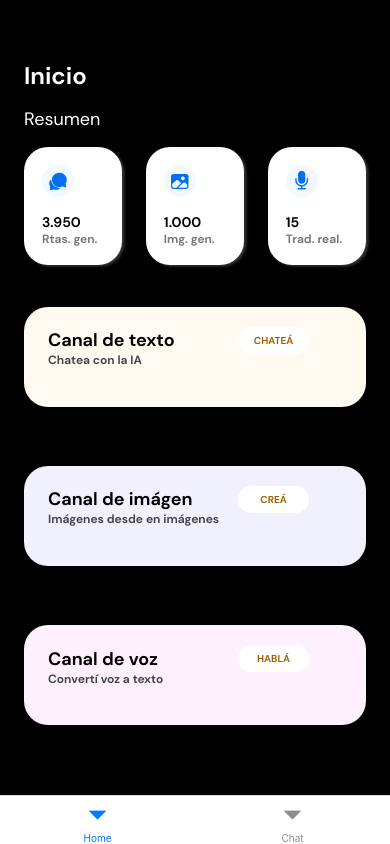
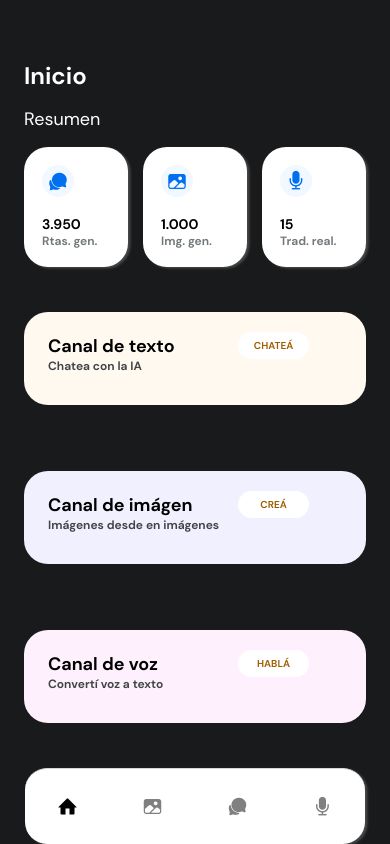
Before and after one commit to knbnunez/chat-IA-movil, a React Native app: screen / in a window 390 px wide. Built offline with nearby package versions, Linux system fonts and the light colour scheme.

Commit message:
Se avanzó con el estilo del TabBar y se posicionó las divs del ChatScreen

```diff
--- a/App.js
+++ b/App.js
@@ -1,21 +1,11 @@
-import { Text } from 'react-native';
-import HomeScreen from './screens/HomeScreen';
-import { NavigationContainer } from '@react-navigation/native';
-// import { createNativeStackNavigator } from '@react-navigation/native-stack';
-import { createBottomTabNavigator } from "@react-navigation/bottom-tabs";
-import { ROUTES } from './routes';
-import ChatScreen from './screens/ChatScreen';
+import { View, Text, StyleSheet } from 'react-native';
+import Ionicons from '@expo/vector-icons/Ionicons';
 
-const Tab = createBottomTabNavigator();
+import TabBar from './components/TabBar';
 
 const App = () => {
   return (
-    <NavigationContainer>
-      <Tab.Navigator initialRouteName={ROUTES.HOME}>
-        <Tab.Screen name={ROUTES.HOME} component={HomeScreen} options={{ headerShown: false }}/>
-        <Tab.Screen name={ROUTES.CHAT} component={ChatScreen}/>
-      </Tab.Navigator>
-    </NavigationContainer>
+      <TabBar></TabBar>
   );
 };
 
--- a/components/ActivityBox.js
+++ b/components/ActivityBox.js
@@ -21,13 +21,14 @@ export default ActivityBox;
 
 const styles = StyleSheet.create({
     activityBox: {
+        // width: '100%',
+        // height: '30%',
         width: '100%',
-        height: 100,
+        height: 93,
         borderRadius: 24,
         flexDirection: 'row',
         justifyContent: 'space-between',
     },
-    // ---
     excerciseContainer: {
         flexDirection: 'column',
         marginTop: 21.5,
@@ -42,7 +43,6 @@ const styles = StyleSheet.create({
         fontSize: 12,
         color: '#404446'
     },
-    // ---
     categoryContainer: {
         width: 71,
         height: 27,
--- a/components/StatBox.js
+++ b/components/StatBox.js
@@ -32,8 +32,10 @@ export default StatBox;
 
 const styles = StyleSheet.create({
   statBox: {
-    width: 98.33,
-    height: 118,
+    width: 104,
+    // width: '33.33%',
+    height: 120,
+    // height: '55%',
     backgroundColor: '#fff',
     borderRadius: 24,
     flexDirection: 'column',
--- /dev/null
+++ b/components/TabBar.js
@@ -0,0 +1,95 @@
+import { View, Text, StyleSheet } from 'react-native';
+import { NavigationContainer } from '@react-navigation/native';
+// import { createNativeStackNavigator } from '@react-navigation/native-stack';
+import { createBottomTabNavigator } from "@react-navigation/bottom-tabs";
+import { Ionicons, Entypo, MaterialCommunityIcons, FontAwesome} from '@expo/vector-icons';
+
+import { ROUTES } from '../routes';
+import HomeScreen from '../screens/HomeScreen';
+import ChatScreen from '../screens/ChatScreen';
+import ImageScreen from '../screens/ImageScreen';
+import VoiceScreen from '../screens/VoiceScreen';
+
+const Tab = createBottomTabNavigator();
+
+const TabBar = () => {
+    return (
+        <NavigationContainer>
+            <View style={{
+                flex: 1,
+                // backgroundColor: 'green'
+                backgroundColor: '#191A1B'
+            }}>
+            <Tab.Navigator
+                initialRouteName={ROUTES.HOME}
+                screenOptions={{
+                    // Para el texto
+                    // tabBarActiveTintColor: 'purple',
+                    // tabBarInactiveTintColor: 'gray',
+                    // tabBarLabel: null, // No me funcionó
+                    tabBarShowLabel: false, // Este sí
+                    tabBarStyle: {
+                        marginHorizontal: 25,
+                        borderRadius: 22,
+                        backgroundColor: 'white',
+                        height: '9%',
+                        shadowColor: "#FFF", //DarkMode
+                        // shadowColor: "#000",
+                        shadowOffset: { width: 2.5, height: 1.5 },
+                        shadowOpacity: 0.2,
+                        shadowRadius: 2.5,
+                        elevation: 5
+                    },
+                }}
+            >
+                <Tab.Screen
+                    name={ROUTES.HOME}
+                    component={HomeScreen}
+                    options={{
+                        headerShown: false,
+                        tabBarIcon: ({ color, size, focused }) => { // Es lo mismo que hacer: tabBarIcon: (params) => { const {color, size} = params; ...}
+                            const iconColor = focused ? 'black' : 'gray';
+                            return <Entypo name="home" size={20} color={iconColor} />
+                        }
+                    }}
+                />
+                <Tab.Screen
+                    name={ROUTES.CHAT}
+                    component={ChatScreen}
+                    options={{
+                        headerShown: false,
+                        tabBarIcon: ({ color, size, focused }) => {
+                            const iconColor = focused ? 'black' : 'gray';
+                            return <Ionicons name="image" size={20} color={iconColor} /> // Si solo hace esto
+                        }
+                    }}
+                />
+                <Tab.Screen
+                    name={ROUTES.IMAGE}
+                    component={ImageScreen}
+                    options={{
+                        headerShown: false,
+                        tabBarIcon: ({ color, size, focused }) => {
+                            const iconColor = focused ? 'black' : 'gray';
+                            return <Ionicons name="chatbubbles" size={20} color={iconColor} />
+                        }
+                    }}
+                />
+                <Tab.Screen
+                    name={ROUTES.VOICE}
+                    component={VoiceScreen}
+                    options={{
+                        headerShown: false,
+                        tabBarIcon: ({ color, size, focused }) => {
+                            const iconColor = focused ? 'black' : 'gray';
+                            return <FontAwesome name="microphone" size={20} color={iconColor} />
+                        }
+                    }}
+                />
+            </Tab.Navigator>
+            </View>
+        </NavigationContainer>
+    );
+};
+
+export default TabBar;
--- a/package.json
+++ b/package.json
@@ -9,6 +9,7 @@
     "web": "expo start --web"
   },
   "dependencies": {
+    "@expo/vector-icons": "^13.0.0",
     "@expo/webpack-config": "^18.0.1",
     "@react-navigation/bottom-tabs": "^6.5.7",
     "@react-navigation/native": "^6.1.6",
--- a/routes.js
+++ b/routes.js
@@ -1,4 +1,6 @@
 export const ROUTES = {
     HOME: 'Home',
     CHAT: 'Chat',
+    IMAGE: 'Image',
+    VOICE: 'Voice',
 }
--- a/screens/HomeScreen.js
+++ b/screens/HomeScreen.js
@@ -3,9 +3,10 @@ import React, { useState } from 'react';
 import { useFonts } from 'expo-font';
 import Ionicons from '@expo/vector-icons/Ionicons';
 import { FontAwesome } from '@expo/vector-icons';
+import { useNavigation } from '@react-navigation/native';
+
 import StatBox from './../components/StatBox';
 import ActivityBox from './../components/ActivityBox';
-import { useNavigation } from '@react-navigation/native';
 import { ROUTES } from '../routes';
 
 const HomeScreen = () => {
@@ -24,9 +25,11 @@ const HomeScreen = () => {
   // }, 1000);
 
   const navigation = useNavigation();
-  const _handlePress = () => {
-    navigation.navigate(ROUTES.CHAT)
-  }
+  const _handlePress = () => navigation.navigate(ROUTES.CHAT);
+  // const _handlePress = (name) => {
+  //   if (name == 'CHAT') navigation.navigate(ROUTES.CHAT);
+  //   else navigation.navigate(ROUTES.HOME);
+  // }
 
   return (
     <View style={styles.container}>
@@ -34,7 +37,6 @@ const HomeScreen = () => {
       <Text style={styles.subtitle}>Resumen</Text>
 
       <View style={styles.statBoxContainer}>
-
         <StatBox
           // style={styles.statBox}
           // source='./assets/images/Fueguito.svg' # No se pudo mandarle el source para el string del require (del Image)
@@ -42,23 +44,61 @@ const HomeScreen = () => {
           boxText='3.950'
           boxSubtext='Rtas. gen.' // 3.950
         >
-          <Ionicons name="chatbubbles" size={20} color="#0070F0" />
+          <Ionicons
+            name="chatbubbles"
+            size={20}
+            color="#0070F0"
+          />
         </StatBox>
-        <StatBox boxText='1.000' boxSubtext='Img. gen.'>
+        <StatBox
+          boxText='1.000'
+          boxSubtext='Img. gen.'
+        >
           {/* <Image source={require("./assets/images/imagen.png")} style={{ width: 15, height: 13 }}/> */}
-          <Ionicons name="image" size={20} color="#0070F0" />
+          <Ionicons
+            name="image"
+            size={20}
+            color="#0070F0"
+          />
         </StatBox>
-        <StatBox boxText='15' boxSubtext='Trad. real.'>
-          <FontAwesome name="microphone" size={20} color="#0070F0" />
+        <StatBox
+          boxText='15'
+          boxSubtext='Trad. real.'
+        >
+          <FontAwesome
+            name="microphone"
+            size={20}
+            color="#0070F0"
+          />
         </StatBox>
       </View>
 
       <View style={styles.activityBoxContainer}>
+        {/* <Pressable onPressIn={() => _handlePress('CHAT')}> */}
         <Pressable onPressIn={_handlePress}>
-          <ActivityBox style={{backgroundColor: '#FFF9F0'}} excerciseTitle='Canal de texto' excerciseSubtitle='Chatea con la IA' categoryTitle='CHATEÁ'/>
+          <ActivityBox
+            style={{backgroundColor: '#FFF9F0'}}
+            excerciseTitle='Canal de texto'
+            excerciseSubtitle='Chatea con la IA'
+            categoryTitle='CHATEÁ'
+          />
         </Pressable>
-        <ActivityBox style={{backgroundColor: '#F0F0FF'}} excerciseTitle='Canal de imágen' excerciseSubtitle='Imágenes desde en imágenes' categoryTitle='CREÁ'/>
-        <ActivityBox style={{backgroundColor: '#FFF0FD'}} excerciseTitle='Canal de voz' excerciseSubtitle='Convertí voz a texto' categoryTitle='HABLÁ'/>
+        {/* <Pressable onPressIn={() => _handlePress('HOME')}> */}
+          <ActivityBox
+            style={{backgroundColor: '#F0F0FF'}}
+            excerciseTitle='Canal de imágen'
+            excerciseSubtitle='Imágenes desde en imágenes'
+            categoryTitle='CREÁ'
+          />
+        {/* </Pressable> */}
+        {/* <Pressable onPressIn={() => _handlePress('HOME')}>  */}
+          <ActivityBox
+            style={{backgroundColor: '#FFF0FD'}}
+            excerciseTitle='Canal de voz'
+            excerciseSubtitle='Convertí voz a texto'
+            categoryTitle='HABLÁ'
+          />
+        {/* </Pressable> */}
       </View>
 
     </View>
@@ -70,11 +110,11 @@ export default HomeScreen;
 const styles = StyleSheet.create({
   container: {
     flex: 1, // Se establece el tamaño al máx en relación con su contenedor, en este caso, container principal: toda la pantalla
-    backgroundColor: '#000', // DarkMode?
+    flexDirection: 'column',
+    backgroundColor: '#191A1B', // DarkMode?
     // backgroundColor: '#FFF',
     paddingHorizontal: 24,
   },
-  // -----------------------
   title: {
     fontFamily: 'DMSansBold',
     fontSize: 24,
@@ -89,20 +129,22 @@ const styles = StyleSheet.create({
     // color: '#000',
     marginVertical: 16,
   },
-  // -----------------------
   statBoxContainer: {
+    // maxHeight: '18%',
     flexDirection: 'row',
+    // flex: 1,
     justifyContent: 'space-between',
     // backgroundColor: 'green',
+    backgroundColor: '#191A1B',
   },
-  // -----------------------
-  // TODO: Corregir margin derecho...
   activityBoxContainer: {
+    // height: '50%',
     flexDirection: 'column', // Por defecto es column (React Native -> Mobile)
     flex: 1, // Expando al max en relación con su contenedor
     justifyContent: 'space-around',
     marginVertical: 12,
-    marginBottom: 40,
+    // marginBottom: 40,
     // backgroundColor: 'blue',
+    backgroundColor: '#191A1B',
   },
 });
--- /dev/null
+++ b/screens/ImageScreen.js
@@ -0,0 +1,20 @@
+import { Text } from 'react-native';
+import { createNativeStackNavigator } from '@react-navigation/native-stack';
+import { SafeAreaView } from 'react-native-safe-area-context';
+import { useNavigation } from '@react-navigation/native';
+import { ROUTES } from '../routes';
+
+// const Stack = createNativeStackNavigator();
+
+const ImageScreen = () => {
+
+
+    return (
+        <SafeAreaView>
+            <Text>Canal de Imágen</Text>
+
+        </SafeAreaView>
+  );
+};
+
+export default ImageScreen;
--- /dev/null
+++ b/screens/VoiceScreen.js
@@ -0,0 +1,20 @@
+import { Text } from 'react-native';
+import { createNativeStackNavigator } from '@react-navigation/native-stack';
+import { SafeAreaView } from 'react-native-safe-area-context';
+import { useNavigation } from '@react-navigation/native';
+import { ROUTES } from '../routes';
+
+// const Stack = createNativeStackNavigator();
+
+const VoiceScreen = () => {
+
+
+    return (
+        <SafeAreaView>
+            <Text>Canal de Voz</Text>
+
+        </SafeAreaView>
+  );
+};
+
+export default VoiceScreen;
```
Also changed, not shown: screens/ChatScreen.js (+10 -5 lines), 1 other file (tests, documents, lock files or other folders).
